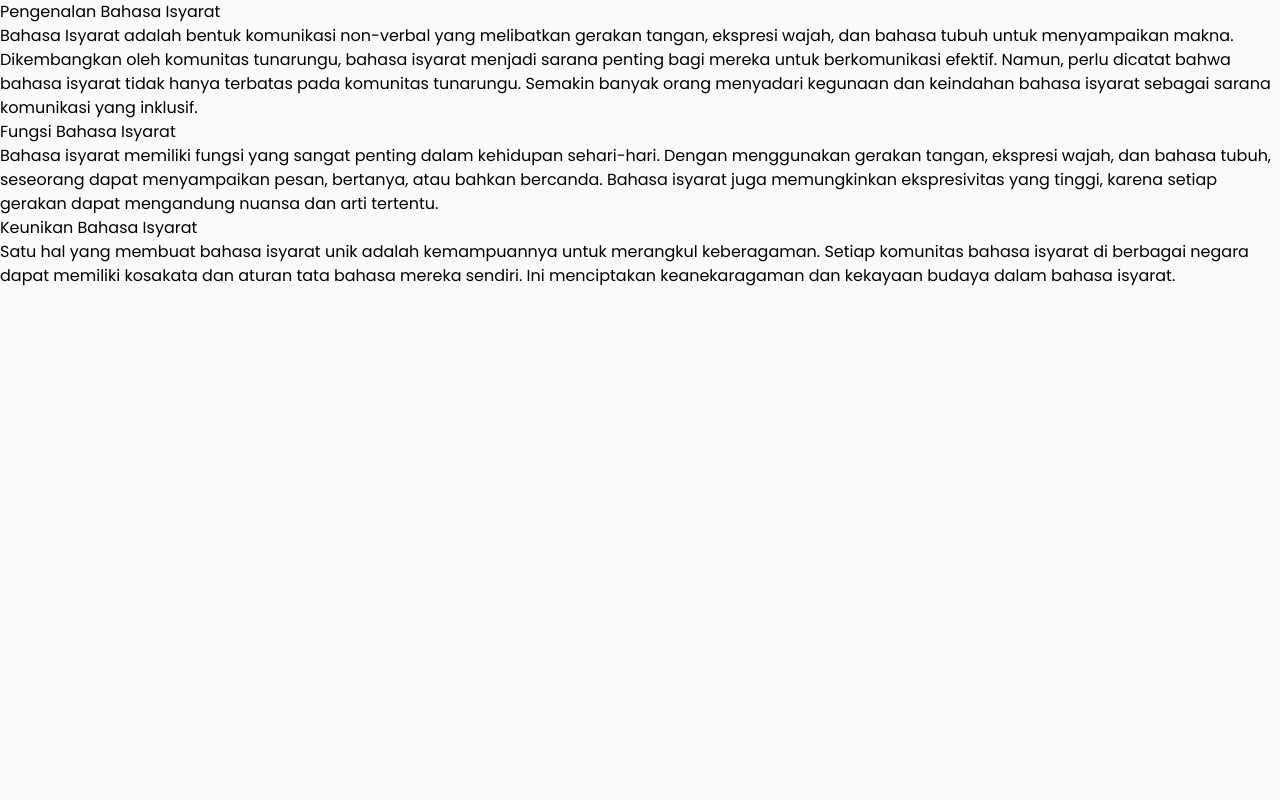
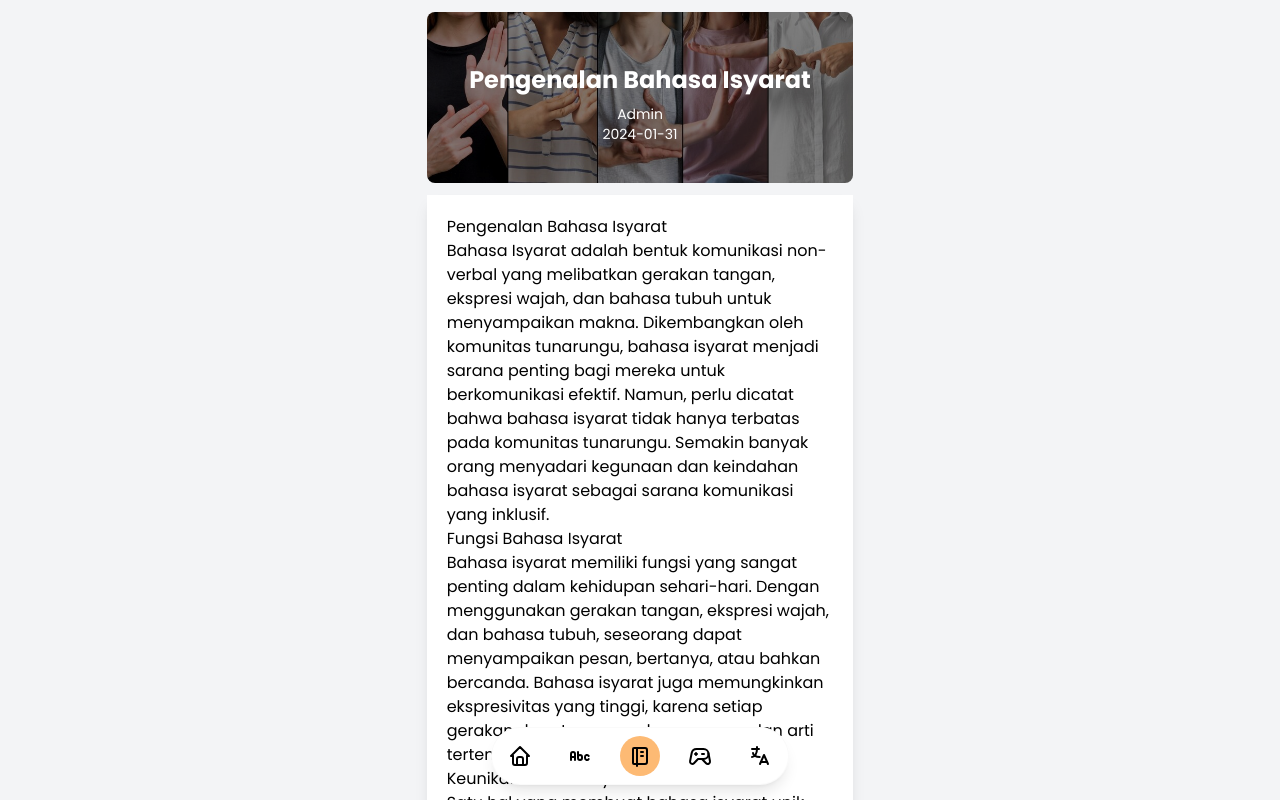
Before and after one commit to diosamuel/suaratangan, a React (Vite) app: page /artikel/1 in a window 1280 px wide. Shown: the top 800 px of the page. Built offline with nearby package versions, Linux system fonts and the light colour scheme.

Commit message:
update artikel & terjemah

```diff
--- a/src/artikel.css
+++ b/src/artikel.css
@@ -1,3 +1,9 @@
-h1{
-	font-size: 20px;
+h1,h2,h3{
+	font-weight: 600;
+	margin-bottom: .4em;
+	margin-top: .2em
 }
+
+h1{font-size: 23px;}
+h2{font-size: 18px;}
+h3{font-size: 16px;}
--- a/src/assets/konten.json
+++ b/src/assets/konten.json
@@ -2,26 +2,36 @@
   {
     "id": 1,
     "title": "Pengenalan Bahasa Isyarat",
-    "content": "# Pengenalan Bahasa Isyarat\n\nBahasa Isyarat adalah bentuk komunikasi non-verbal yang melibatkan gerakan tangan, ekspresi wajah, dan bahasa tubuh untuk menyampaikan makna. Dikembangkan oleh komunitas tunarungu, bahasa isyarat menjadi sarana penting bagi mereka untuk berkomunikasi efektif. Namun, perlu dicatat bahwa bahasa isyarat tidak hanya terbatas pada komunitas tunarungu. Semakin banyak orang menyadari kegunaan dan keindahan bahasa isyarat sebagai sarana komunikasi yang inklusif.\n\n## Fungsi Bahasa Isyarat\nBahasa isyarat memiliki fungsi yang sangat penting dalam kehidupan sehari-hari. Dengan menggunakan gerakan tangan, ekspresi wajah, dan bahasa tubuh, seseorang dapat menyampaikan pesan, bertanya, atau bahkan bercanda. Bahasa isyarat juga memungkinkan ekspresivitas yang tinggi, karena setiap gerakan dapat mengandung nuansa dan arti tertentu.\n\n## Keunikan Bahasa Isyarat\nSatu hal yang membuat bahasa isyarat unik adalah kemampuannya untuk merangkul keberagaman. Setiap komunitas bahasa isyarat di berbagai negara dapat memiliki kosakata dan aturan tata bahasa mereka sendiri. Ini menciptakan keanekaragaman dan kekayaan budaya dalam bahasa isyarat.\n"
+    "content": "# Pengenalan Bahasa Isyarat\n\nBahasa Isyarat adalah bentuk komunikasi non-verbal yang melibatkan gerakan tangan, ekspresi wajah, dan bahasa tubuh untuk menyampaikan makna. Dikembangkan oleh komunitas tunarungu, bahasa isyarat menjadi sarana penting bagi mereka untuk berkomunikasi efektif. Namun, perlu dicatat bahwa bahasa isyarat tidak hanya terbatas pada komunitas tunarungu. Semakin banyak orang menyadari kegunaan dan keindahan bahasa isyarat sebagai sarana komunikasi yang inklusif.\n\n## Fungsi Bahasa Isyarat\nBahasa isyarat memiliki fungsi yang sangat penting dalam kehidupan sehari-hari. Dengan menggunakan gerakan tangan, ekspresi wajah, dan bahasa tubuh, seseorang dapat menyampaikan pesan, bertanya, atau bahkan bercanda. Bahasa isyarat juga memungkinkan ekspresivitas yang tinggi, karena setiap gerakan dapat mengandung nuansa dan arti tertentu.\n\n## Keunikan Bahasa Isyarat\nSatu hal yang membuat bahasa isyarat unik adalah kemampuannya untuk merangkul keberagaman. Setiap komunitas bahasa isyarat di berbagai negara dapat memiliki kosakata dan aturan tata bahasa mereka sendiri. Ini menciptakan keanekaragaman dan kekayaan budaya dalam bahasa isyarat.\n",
+     "date": "2024-01-31",
+     "author":"Admin"
   },
   {
     "id": 2,
     "title": "Sejarah Panjang Bahasa Isyarat",
-    "content": "# Sejarah Panjang Bahasa Isyarat\n\nSeiring dengan perkembangan komunitas tunarungu, bahasa isyarat juga mengalami sejarah yang panjang. Meskipun sering dianggap sebagai bentuk komunikasi yang baru, bahasa isyarat telah ada sepanjang sejarah manusia. Pada masa lalu, masyarakat tunarungu menggunakan bahasa isyarat untuk berkomunikasi di tengah tantangan pendengaran yang mereka hadapi.\n\n## Evolusi Bahasa Isyarat\nBahasa isyarat terus mengalami evolusi seiring waktu. Dalam beberapa dekade terakhir, pengakuan terhadap bahasa isyarat sebagai bentuk komunikasi yang sah semakin meningkat. Banyak negara yang kini mengakui bahasa isyarat sebagai bahasa resmi mereka, dengan penelitian dan pengajaran bahasa isyarat yang semakin berkembang.\n\n## Peran Teknologi dalam Bahasa Isyarat\nSeiring dengan perkembangan teknologi, komunitas tunarungu juga memanfaatkan media digital untuk menyebarkan dan memperkaya kosakata bahasa isyarat mereka. Video online, aplikasi, dan platform media sosial memainkan peran penting dalam memfasilitasi komunikasi menggunakan bahasa isyarat.\n"
+    "content": "# Sejarah Panjang Bahasa Isyarat\n\nSeiring dengan perkembangan komunitas tunarungu, bahasa isyarat juga mengalami sejarah yang panjang. Meskipun sering dianggap sebagai bentuk komunikasi yang baru, bahasa isyarat telah ada sepanjang sejarah manusia. Pada masa lalu, masyarakat tunarungu menggunakan bahasa isyarat untuk berkomunikasi di tengah tantangan pendengaran yang mereka hadapi.\n\n## Evolusi Bahasa Isyarat\nBahasa isyarat terus mengalami evolusi seiring waktu. Dalam beberapa dekade terakhir, pengakuan terhadap bahasa isyarat sebagai bentuk komunikasi yang sah semakin meningkat. Banyak negara yang kini mengakui bahasa isyarat sebagai bahasa resmi mereka, dengan penelitian dan pengajaran bahasa isyarat yang semakin berkembang.\n\n## Peran Teknologi dalam Bahasa Isyarat\nSeiring dengan perkembangan teknologi, komunitas tunarungu juga memanfaatkan media digital untuk menyebarkan dan memperkaya kosakata bahasa isyarat mereka. Video online, aplikasi, dan platform media sosial memainkan peran penting dalam memfasilitasi komunikasi menggunakan bahasa isyarat.\n",
+      "date": "2024-01-31",
+      "author":"Admin"
   },
   {
     "id": 3,
     "title": "Komponen Utama Bahasa Isyarat",
-    "content": "# Komponen Utama Bahasa Isyarat\n\n1. **Tangan dan Jari:** Gerakan tangan dan posisi jari memiliki peran penting dalam bahasa isyarat. Setiap gerakan atau posisi dapat memiliki makna yang berbeda.\n2. **Ekspresi Wajah:** Ekspresi wajah digunakan untuk menambahkan nuansa dan konteks pada pesan yang disampaikan.\n3. **Bahasa Tubuh:** Gerakan seluruh tubuh dapat memberikan informasi tambahan dan membantu dalam pemahaman konteks.\n\n## Pentingnya Ekspresi\nEkspresi dalam bahasa isyarat tidak hanya terbatas pada gerakan tangan. Ekspresi wajah yang kaya membantu menyampaikan emosi dan intensitas pesan. Bahasa tubuh juga dapat mengubah makna suatu kalimat secara signifikan.\n"
+    "content": "# Komponen Utama Bahasa Isyarat\n\n1. **Tangan dan Jari:** Gerakan tangan dan posisi jari memiliki peran penting dalam bahasa isyarat. Setiap gerakan atau posisi dapat memiliki makna yang berbeda.\n2. **Ekspresi Wajah:** Ekspresi wajah digunakan untuk menambahkan nuansa dan konteks pada pesan yang disampaikan.\n3. **Bahasa Tubuh:** Gerakan seluruh tubuh dapat memberikan informasi tambahan dan membantu dalam pemahaman konteks.\n\n## Pentingnya Ekspresi\nEkspresi dalam bahasa isyarat tidak hanya terbatas pada gerakan tangan. Ekspresi wajah yang kaya membantu menyampaikan emosi dan intensitas pesan. Bahasa tubuh juga dapat mengubah makna suatu kalimat secara signifikan.\n",
+      "date": "2024-01-31",
+      "author":"Admin"
   },
   {
     "id": 4,
-    "title": "Keuntungan Bahasa Isyarat dalam Pendidikan",
-    "content": "# Keuntungan Bahasa Isyarat dalam Pendidikan\n\n- **Inklusivitas:** Bahasa Isyarat memungkinkan partisipasi aktif dari komunitas yang memiliki gangguan pendengaran. Dalam konteks pendidikan, penggunaan bahasa isyarat dapat menciptakan lingkungan yang inklusif bagi siswa tunarungu.\n- **Kemampuan Retensi:** Beberapa penelitian menunjukkan bahwa penggunaan bahasa isyarat dalam pembelajaran dapat meningkatkan retensi informasi. Siswa cenderung lebih terlibat dan memahami materi dengan lebih baik.\n- **Pengembangan Bahasa:** Bahasa isyarat dapat membantu dalam pengembangan keterampilan berbahasa pada anak-anak, baik dalam bahasa isyarat maupun bahasa lisan.\n"
+    "title": "Bahasa Isyarat dalam Pendidikan",
+    "content": "# Keuntungan Bahasa Isyarat dalam Pendidikan\n\n- **Inklusivitas:** Bahasa Isyarat memungkinkan partisipasi aktif dari komunitas yang memiliki gangguan pendengaran. Dalam konteks pendidikan, penggunaan bahasa isyarat dapat menciptakan lingkungan yang inklusif bagi siswa tunarungu.\n- **Kemampuan Retensi:** Beberapa penelitian menunjukkan bahwa penggunaan bahasa isyarat dalam pembelajaran dapat meningkatkan retensi informasi. Siswa cenderung lebih terlibat dan memahami materi dengan lebih baik.\n- **Pengembangan Bahasa:** Bahasa isyarat dapat membantu dalam pengembangan keterampilan berbahasa pada anak-anak, baik dalam bahasa isyarat maupun bahasa lisan.\n",
+      "date": "2024-01-31",
+      "author":"Admin"
   },
   {
     "id": 5,
-    "title": "Perkembangan Bahasa Isyarat di Era Digital",
-    "content": "# Perkembangan Bahasa Isyarat di Era Digital\n\nDengan masuknya era digital, komunitas tunarungu memiliki akses lebih besar ke sumber daya dan informasi melalui teknologi. Penggunaan video online, aplikasi, dan platform media sosial memungkinkan penyebaran bahasa isyarat secara global.\n\n## Kolaborasi dan Advokasi\nKomunitas bahasa isyarat dapat berkolaborasi dengan pengembang teknologi untuk menciptakan aplikasi dan alat digital yang mendukung pembelajaran dan komunikasi menggunakan bahasa isyarat. Selain itu, advokasi terus dilakukan untuk meningkatkan pengakuan dan pemahaman masyarakat terhadap bahasa isyarat.\n"
+    "title": "Apa Itu Inklusivitas?",
+    "content": "# Inklusivitas: Konsep dan Prinsip\n\nInklusivitas adalah konsep atau prinsip yang menekankan pentingnya memasukkan atau melibatkan semua orang, tanpa memandang perbedaan seperti suku, agama, gender, usia, kemampuan fisik, atau latar belakang lainnya. Tujuan inklusivitas adalah menciptakan lingkungan yang mendukung keberagaman dan memastikan bahwa setiap individu merasa diterima, dihargai, dan memiliki kesempatan yang sama.\n\n## Makna Inklusivitas\n\nDalam konteks sosial, inklusivitas mendorong partisipasi aktif dan kontribusi dari semua anggota masyarakat. Di tempat kerja, inklusivitas berarti menciptakan budaya di mana setiap karyawan merasa dihormati dan diakui, sehingga dapat memberikan kontribusi maksimal tanpa rasa diskriminasi atau ketidaksetaraan.\n\n## Relevansi Inklusivitas\n\nPentingnya inklusivitas juga tercermin dalam desain produk dan layanan, di mana tujuan utamanya adalah memastikan bahwa semua individu dapat mengakses dan menggunakan produk atau layanan tersebut tanpa hambatan.\n\nDengan memahami dan menerapkan konsep inklusivitas, kita dapat membangun masyarakat dan lingkungan yang lebih adil, ramah, dan berkelanjutan untuk semua.",
+      "date": "2024-01-31",
+      "author":"Admin"
   }
 ]
--- a/src/pages/Artikel.jsx
+++ b/src/pages/Artikel.jsx
@@ -5,14 +5,24 @@ import Footer from "../component/Footer.jsx"
 import Navbar from "../component/Navbar.jsx"
 import kontenJSON from "../assets/konten.json"
 import '../artikel.css'
+import signLanguangeGroup from "../assets/hands-with-sign-language-freepik.jpg"
 export default function(props){
 	let { id } = useParams()
 	let filteredKonten = kontenJSON.filter(post=>id==post.id)[0]
 	const render = marked.parse(filteredKonten.content);
 	return (
 		<>
-		<div className="flex flex-col items-center justify-center">
-			<div dangerouslySetInnerHTML={{ __html: render }}></div>
+		<div className="flex flex-col items-center justify-center bg-gray-100">
+			<img src={signLanguangeGroup} className="rounded-lg lg:w-4/12 mt-3 mb-3 brightness-50"/>
+			<div className=" absolute top-16 text-white text-center">
+				<header className="text-2xl font-bold">{filteredKonten.title}</header>
+				<p className="text-sm mt-2">{filteredKonten.author}</p>
+				<p className="text-sm">{filteredKonten.date}</p>
+			</div>
+			<div className="w-full lg:w-4/12 shadow-lg p-5 bg-white mb-[5em]">
+				<div dangerouslySetInnerHTML={{ __html: render }}></div>
+			</div>
+			<Footer activePath="belajar"/>
 		</div>
 		</>
 	)
```
Also changed, not shown: src/App.jsx (+15 -9 lines), src/pages/Terjemah.jsx (+13 -9 lines), src/assets/SIBI/Y/SIBI.png, src/assets/SIBI/Y/SIBI1.png (added).
